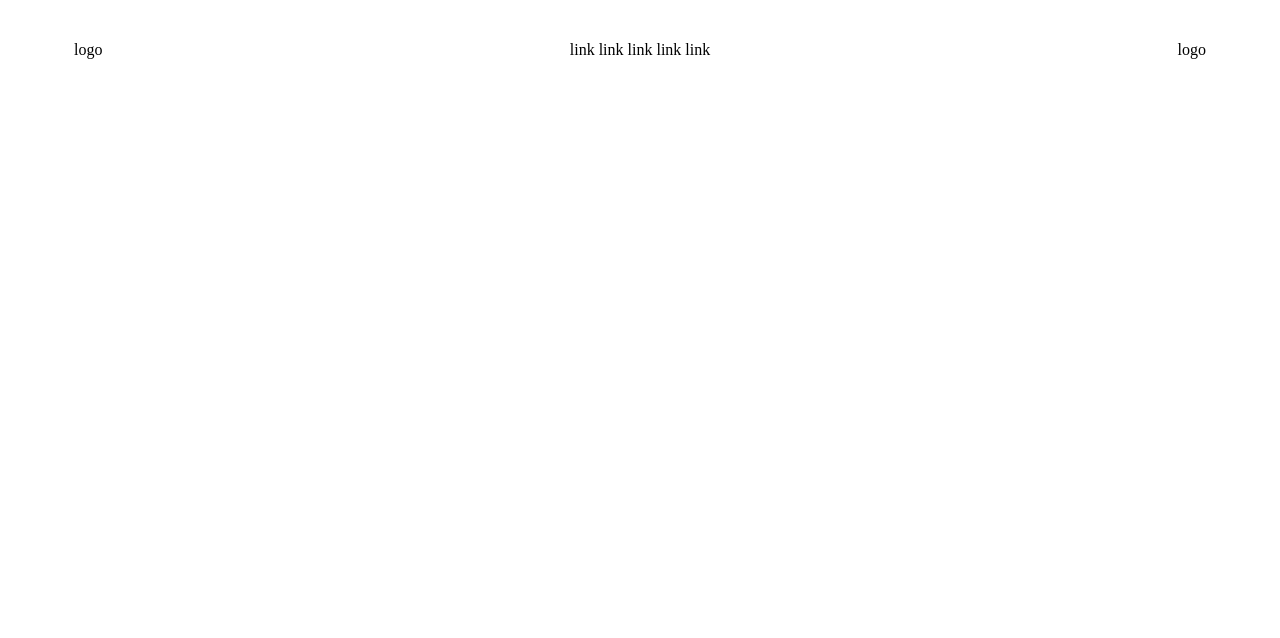
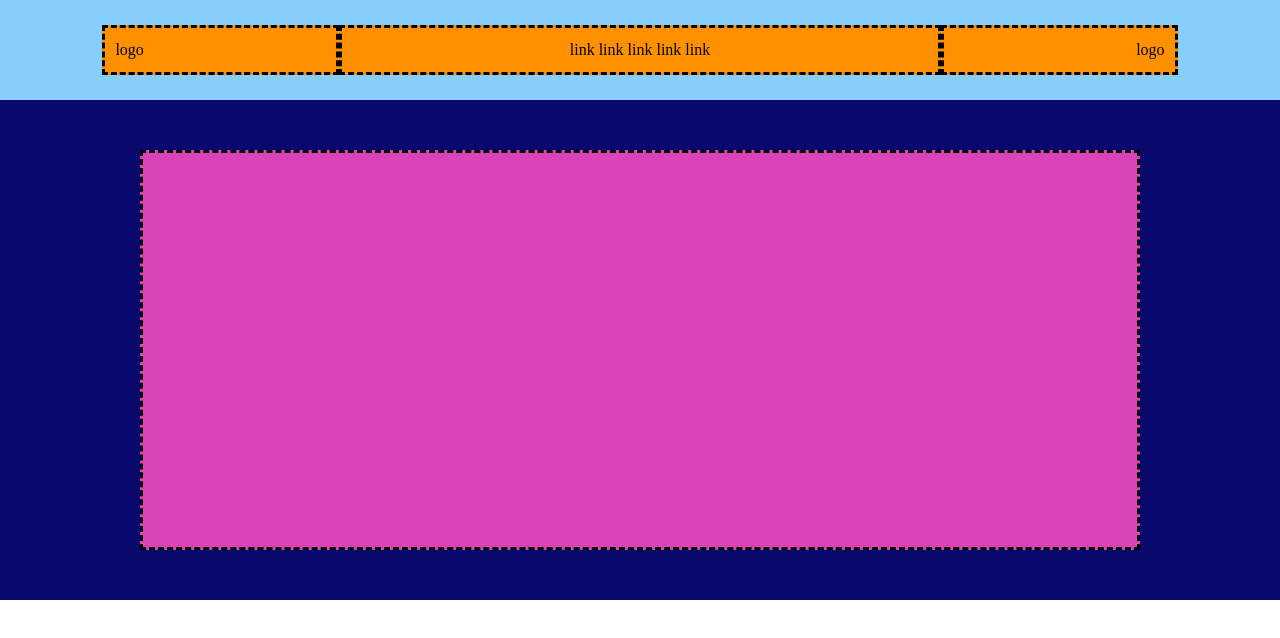
Before and after one commit to MihaiArbore/htmlcss-struttura-discord, a plain HTML site: page index.html in a window 1280 px wide. Drawn offline with Linux system fonts and the light colour scheme.

Commit message:
add first layout

```diff
--- a/index.html
+++ b/index.html
@@ -6,11 +6,11 @@
     <title>Layout</title>
     <link rel="stylesheet" href="style.css">
 </head>
-<body class=>
-
-    <header class="flex-conteiner">
+<body class="debug">
+        <!-- header setting -->
+    <header class="hed-flex-conteiner">
             <nav class="logo-L">
-                <span class=logo-txtL>
+                <span>
                     logo
                 </span>
             </nav>
@@ -25,10 +25,16 @@
                 </span>
             </nav>
     </header>
-    <!-- header setting -->
 
 
-    <main></main>
+
+    <main>
+        <section class="Layout1-flex-container">
+            <div class="Layout-box1">
+
+            </div>
+        </section>
+    </main>
 
     <footer></footer>
 </body>
--- a/style.css
+++ b/style.css
@@ -5,21 +5,28 @@
 }
 /*  debug */
 
-.debug .flex-conteiner{
+.debug .hed-flex-conteiner{
     background-color: lightskyblue;
 }
 .debug nav{
     border: 3px dashed;
     background-color: rgb(255, 145, 0);
 }
+.debug .Layout1-flex-container{
+    background-color: rgb(8, 8, 109);
+}
+.debug .Layout-box1{
+    border: 3px dashed;
+    background-color: rgb(218, 68, 185);
+}
 /* region header */
-.flex-conteiner{
+.hed-flex-conteiner{
     display: flex;
     height: 100px;
     justify-content: space-around;
     align-items: center ;
-    padding-left: 5%;
-    padding-right: 5%;
+    padding-left: 8%;
+    padding-right: 8%;
 
 
 }
@@ -48,3 +55,18 @@
  }
 
  /* endregion header */
+
+ /* region main */
+    /* Layout1 */
+.Layout1-flex-container{
+    display: flex;
+    height: 500px;
+    justify-content: center;
+    align-items: center;
+}
+.Layout-box1{
+    height: 400px;
+    width: 1000px;
+}
+
+/* endregion main */
```
